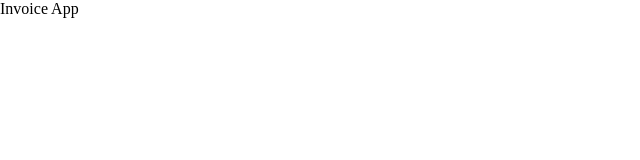
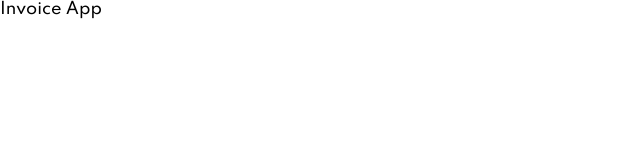
Before and after one commit to mcornale/invoice-app, a React (Create React App) app: page / in a window 1280 px wide. Shown: the top 160 px of the page, without its empty margins (0-640 px from the left). Built offline with nearby package versions, Linux system fonts and the light colour scheme.

Commit message:
Import design system style

```diff
--- a/src/index.css
+++ b/src/index.css
@@ -1,3 +1,22 @@
+@import url('https://fonts.googleapis.com/css2?family=Spartan:wght@400;500;600;700&display=swap');
+
+:root {
+  --color-main: #7c5dfa;
+  --color-main-lighter: #9277ff;
+  --color-background: #f8f8fb;
+  --color-light-elements: #ffffff;
+  --color-dark-elements: #373b53;
+  --color-dark-text-and-icons: #0c0e16;
+  --color-light-text-and-icons: #7e88c3;
+  --color-very-light-text-and-icons: #888eb0;
+  --font-size-body-1: 1.2rem;
+  --line-height-body-1: 1.5rem;
+  --letter-spacing-body-1: -0.025rem;
+  --font-size-body-2: 1.1rem;
+  --line-height-body-2: 1.8rem;
+  --letter-spacing-body-2: -0.023rem;
+}
+
 *,
 *::before,
 *::after {
@@ -5,3 +24,44 @@
   padding: 0;
   margin: 0;
 }
+
+html {
+  font-size: 62.5%;
+}
+
+body {
+  font-family: 'Spartan', sans-serif;
+  font-size: 1.6rem;
+  font-weight: 500;
+}
+
+h1,
+h2,
+h3,
+h4 {
+  font-weight: 700;
+}
+
+h1 {
+  font-size: 3.2rem;
+  line-height: 3.6rem;
+  letter-spacing: -0.1rem;
+}
+
+h2 {
+  font-size: 2rem;
+  line-height: 2.2rem;
+  letter-spacing: 0.063rem;
+}
+
+h3 {
+  font-size: 1.6rem;
+  line-height: 2.4rem;
+  letter-spacing: -0.08rem;
+}
+
+h4 {
+  font-size: 1.2rem;
+  line-height: 1.5rem;
+  letter-spacing: -0.025rem;
+}
```
